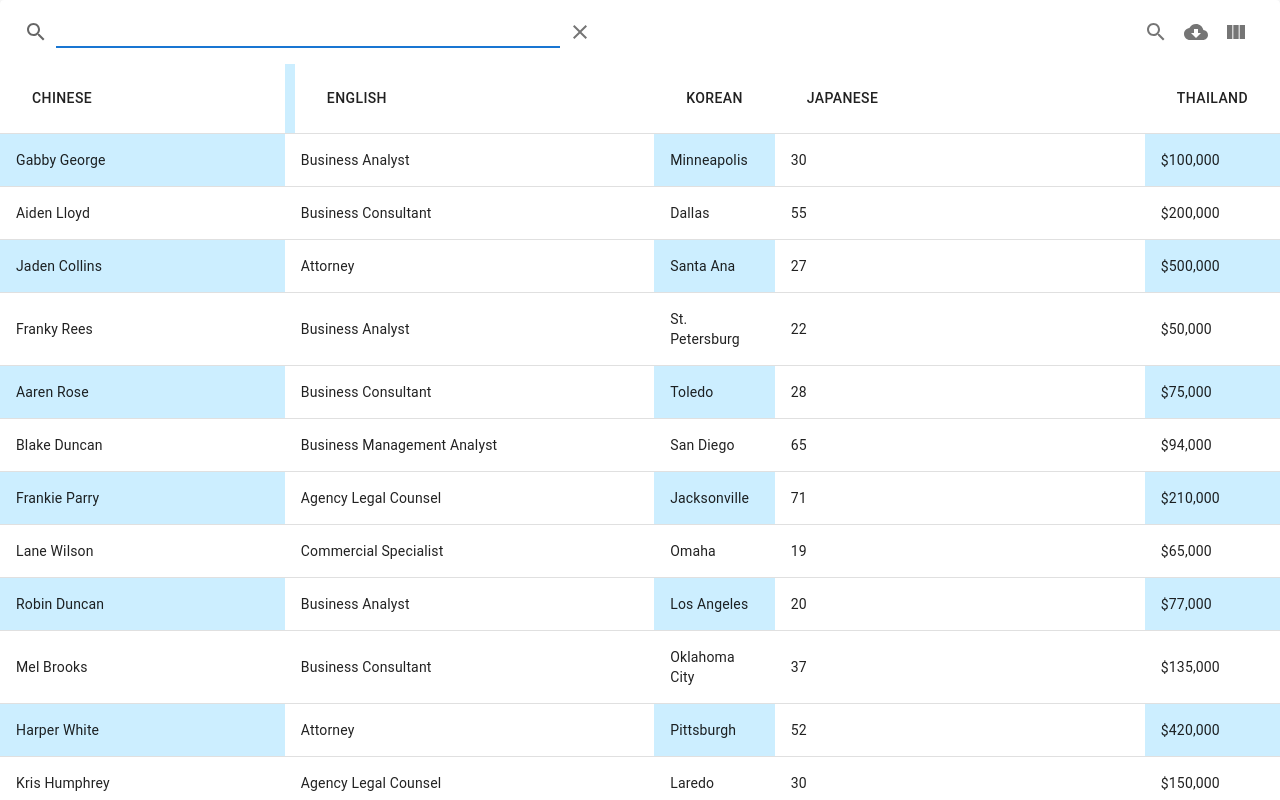
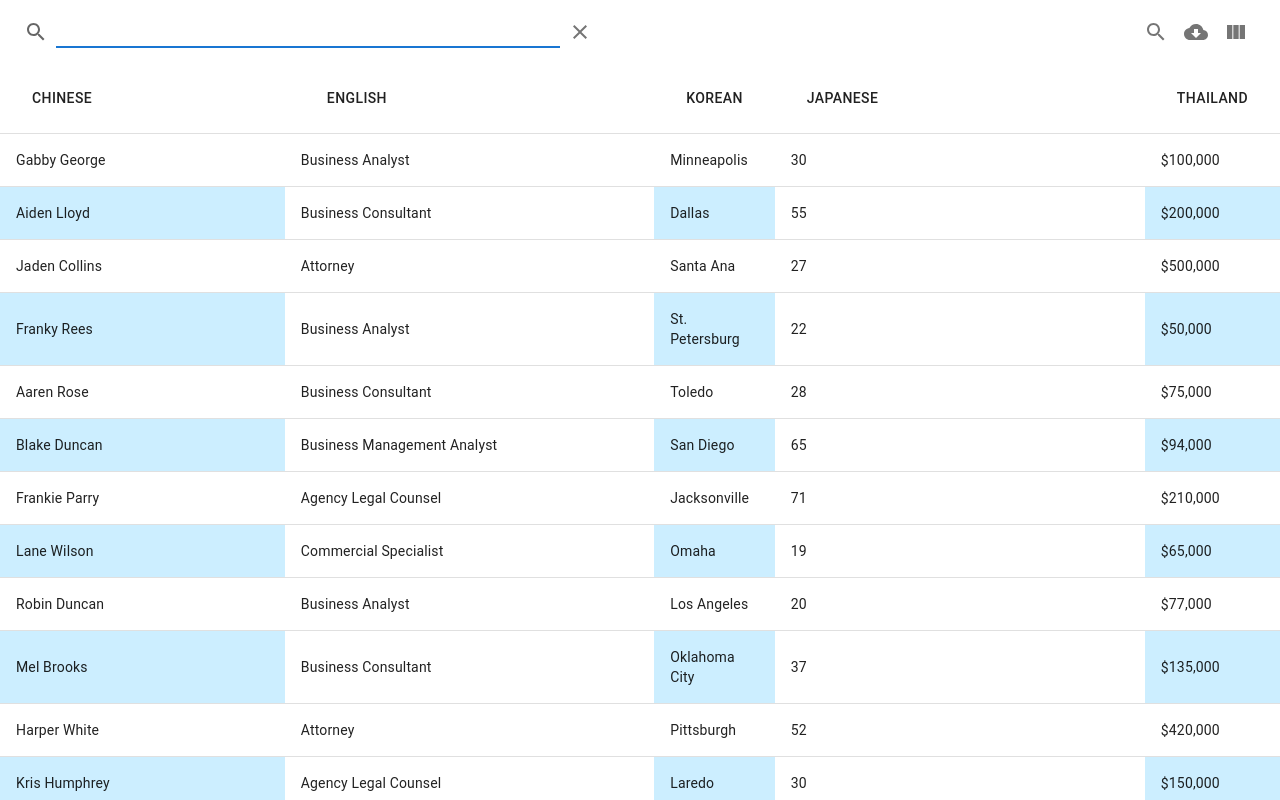
Before and after one commit to UoaWDCC/wdcc-cmlg-frontend, a React (Create React App) app: page / in a window 1280 px wide. Shown: the top 800 px of the page. Built offline with nearby package versions, Linux system fonts and the light colour scheme.

Commit message:
[CMLG-007] Display optional languages Issues: Try to remove the vertical line when minimizeing the window, try to move the colour from the header. Solutions: Adjust css of the Muipaper-elevation4. Risks: Still have colour effect and scroll table problems. Review by: --

```diff
--- a/src/App.scss
+++ b/src/App.scss
@@ -51,6 +51,10 @@ th:first-child, th:nth-child(2) {
   z-index: 3;
 }
 
-tr:nth-child(2n+1) {
-  background: #cceeff !important;
+tr:nth-child(2n) {
+  background: #cceeff;
 }
+
+.MuiPaper-elevation4 {
+  box-shadow: none !important;
+}
```
